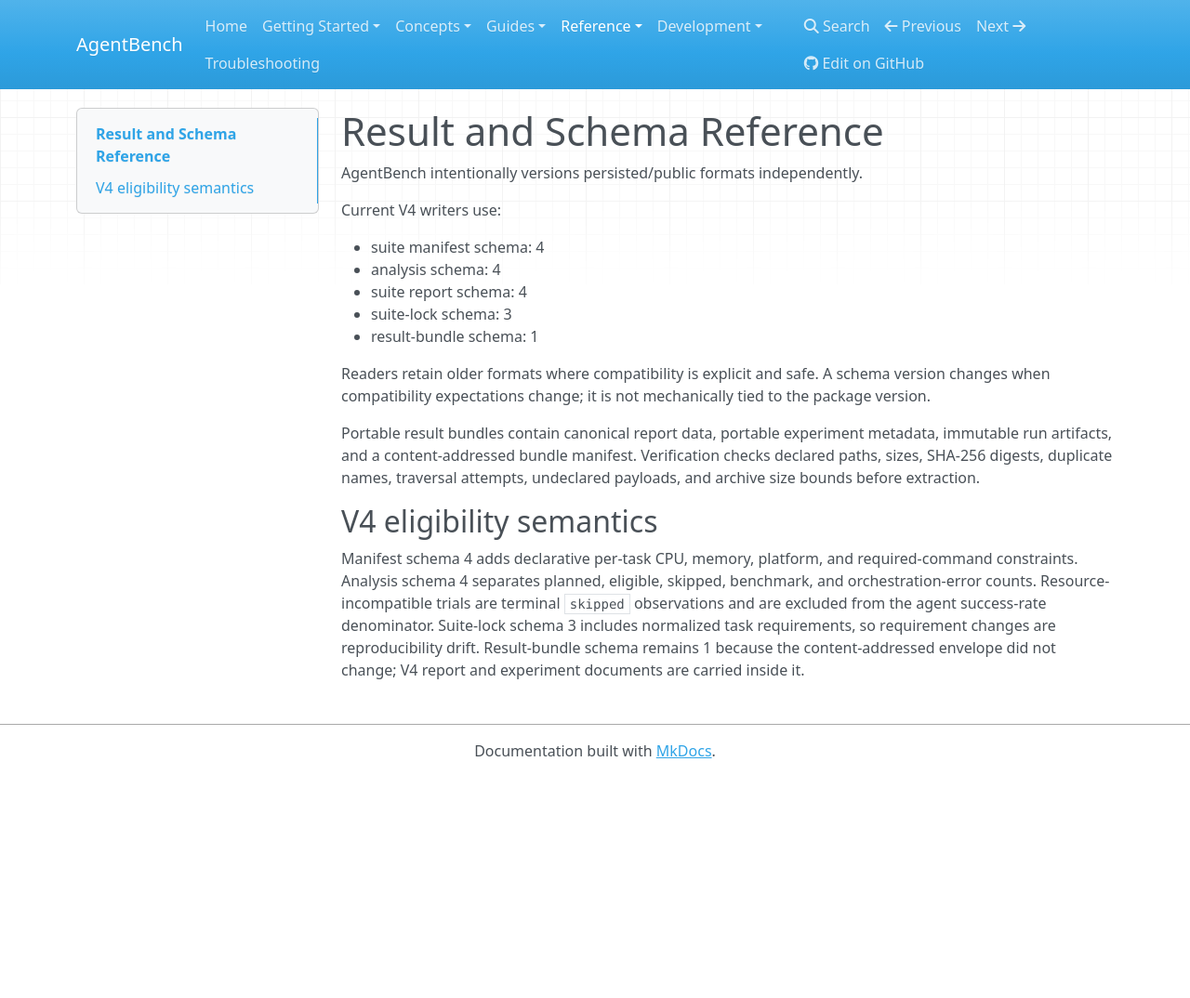
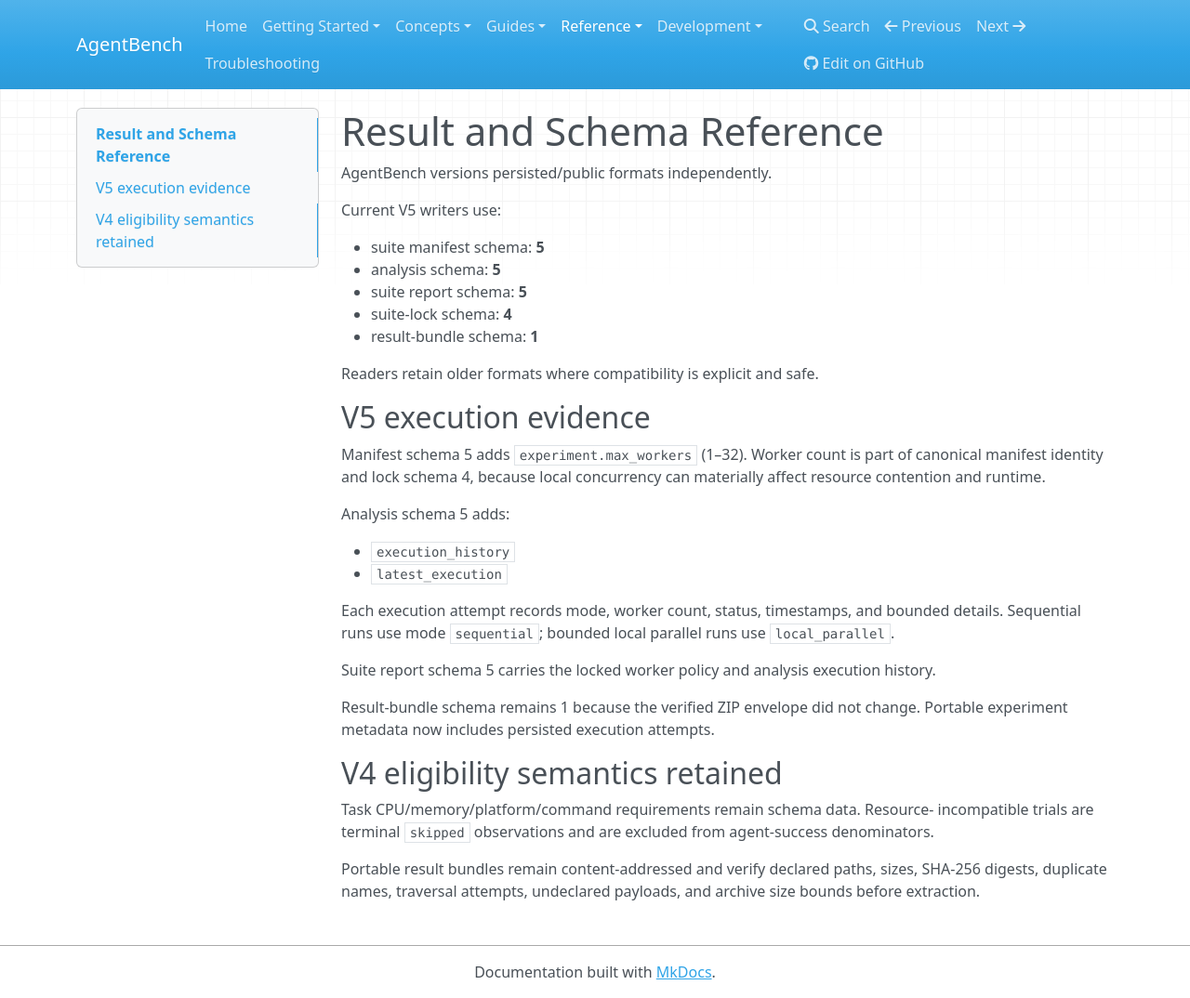
Before and after one commit to takahashijake/AgentBench, an MkDocs documentation site: the page built from docs/reference/result-schema.md, in a window 1280 px wide and 1074 px high. Shown: the whole window at 93% size. Built offline with MkDocs 1.6.1, drawn with Linux system fonts in a browser that asks for light colours; nearby versions of some CDN libraries.

Commit message:
Document and surface V5 parallel execution evidence
Expose latest execution mode/worker count in reports and UI, document schema-5 locked concurrency, resume/recovery and stop-on-error semantics, and publish the V5 architecture/changelog/product narrative.

```diff
--- a/docs/reference/result-schema.md
+++ b/docs/reference/result-schema.md
@@ -1,23 +1,44 @@
 # Result and Schema Reference
 
-AgentBench intentionally versions persisted/public formats independently.
+AgentBench versions persisted/public formats independently.
 
-Current V4 writers use:
+Current V5 writers use:
 
-- suite manifest schema: 4
-- analysis schema: 4
-- suite report schema: 4
-- suite-lock schema: 3
-- result-bundle schema: 1
+- suite manifest schema: **5**
+- analysis schema: **5**
+- suite report schema: **5**
+- suite-lock schema: **4**
+- result-bundle schema: **1**
 
-Readers retain older formats where compatibility is explicit and safe. A schema version changes when compatibility expectations change; it is not mechanically tied to the package version.
+Readers retain older formats where compatibility is explicit and safe.
 
-Portable result bundles contain canonical report data, portable experiment metadata, immutable run artifacts, and a content-addressed bundle manifest. Verification checks declared paths, sizes, SHA-256 digests, duplicate names, traversal attempts, undeclared payloads, and archive size bounds before extraction.
+## V5 execution evidence
 
-## V4 eligibility semantics
+Manifest schema 5 adds `experiment.max_workers` (1–32). Worker count is part of
+canonical manifest identity and lock schema 4, because local concurrency can
+materially affect resource contention and runtime.
 
-Manifest schema 4 adds declarative per-task CPU, memory, platform, and required-command constraints.
-Analysis schema 4 separates planned, eligible, skipped, benchmark, and orchestration-error counts.
-Resource-incompatible trials are terminal `skipped` observations and are excluded from the agent success-rate denominator.
-Suite-lock schema 3 includes normalized task requirements, so requirement changes are reproducibility drift.
-Result-bundle schema remains 1 because the content-addressed envelope did not change; V4 report and experiment documents are carried inside it.
+Analysis schema 5 adds:
+
+- `execution_history`
+- `latest_execution`
+
+Each execution attempt records mode, worker count, status, timestamps, and bounded
+details. Sequential runs use mode `sequential`; bounded local parallel runs use
+`local_parallel`.
+
+Suite report schema 5 carries the locked worker policy and analysis execution
+history.
+
+Result-bundle schema remains 1 because the verified ZIP envelope did not change.
+Portable experiment metadata now includes persisted execution attempts.
+
+## V4 eligibility semantics retained
+
+Task CPU/memory/platform/command requirements remain schema data. Resource-
+incompatible trials are terminal `skipped` observations and are excluded from
+agent-success denominators.
+
+Portable result bundles remain content-addressed and verify declared paths, sizes,
+SHA-256 digests, duplicate names, traversal attempts, undeclared payloads, and
+archive size bounds before extraction.
```
Also changed, not shown: ARCHITECTURE.md (+41 -7 lines), CHANGELOG.md (+34 -0 lines), README.md (+24 -2 lines), docs/MANIFEST.md (+37 -5 lines), docs/guides/running-benchmarks.md (+23 -1 lines), docs/reference/cli.md (+29 -6 lines), src/agentbench/templates/experiment_detail.html (+10 -2 lines), 3 other files.
